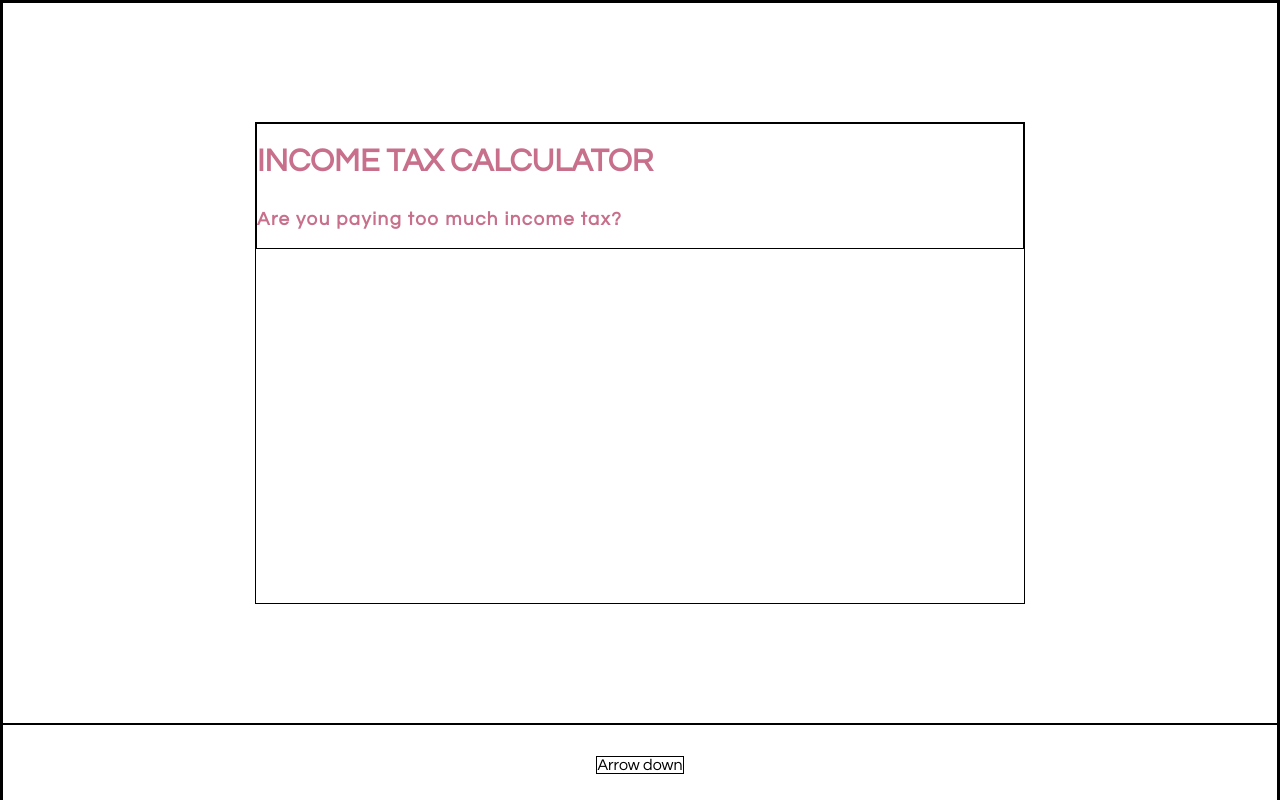
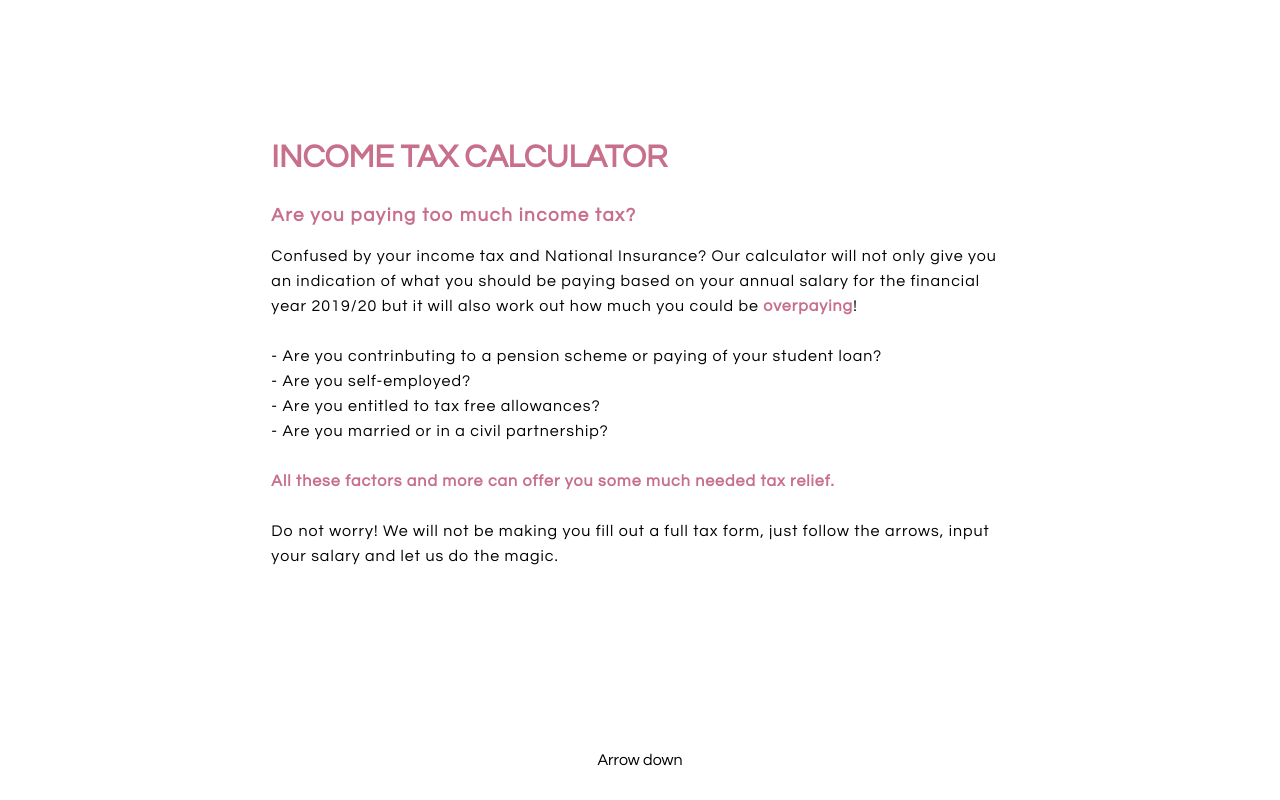
Before and after one commit to harrygturner/finimize-tax-challenge, a React (Create React App) app: page / in a window 1280 px wide. Shown: the top 800 px of the page. Built offline with nearby package versions, Linux system fonts and the light colour scheme.

Commit message:
intro first edition done

```diff
--- a/src/App.css
+++ b/src/App.css
@@ -1,9 +1,5 @@
 .App {
   text-align: center;
-}
-
-div {
-  border: solid 1px black;
 }
 
 #quote {
--- a/src/containers/intro/Introduction.js
+++ b/src/containers/intro/Introduction.js
@@ -14,6 +14,21 @@ export default class Introduction extends Component {
                   <h1>INCOME TAX CALCULATOR</h1>
                   <h3>Are you paying too much income tax?</h3>
                </div>
+               <div className='content'>
+                  Confused by your income tax and National Insurance? Our calculator will not only give you an indication of what you should be paying based on your annual salary for the financial year 2019/20 but it will also work out how much you could be <span className='bold'>overpaying</span>!
+                  <br /><br />
+                  - Are you contrinbuting to a pension scheme or paying of your student loan?
+                  <br />
+                  - Are you self-employed?
+                  <br />
+                  - Are you entitled to tax free allowances?
+                  <br />
+                  - Are you married or in a civil partnership?
+                  <br /><br />
+                  <span className='bold'>All these factors and more can offer you some much needed tax relief.</span>
+                  <br /><br />
+                  Do not worry! We will not be making you fill out a full tax form, just follow the arrows, input your salary and let us do the magic.
+               </div>
             </div>
          </div>
       )
--- a/src/containers/intro/intro.css
+++ b/src/containers/intro/intro.css
@@ -6,3 +6,18 @@
    letter-spacing: 1.5px;
    margin-top: 4vh;
 }
+
+#intro .cont>div {
+   margin: 2%;
+}
+
+#intro .cont .content {
+   max-height: 39vh;
+   letter-spacing: 1px;
+   line-height: 25px;
+}
+
+.bold {
+   font-weight: bolder;
+   color: rgb(199, 111, 139);
+}
```
